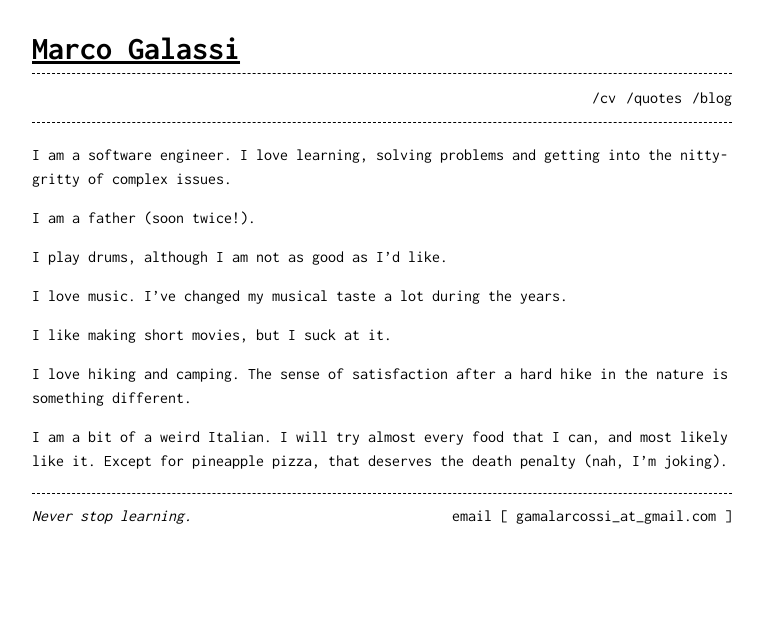
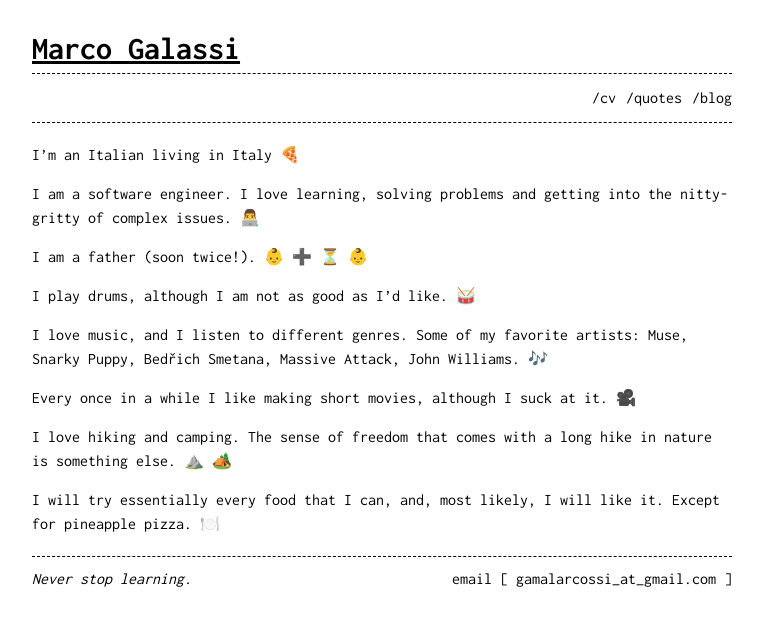
Before and after one commit to officer-rosmarino/officer-rosmarino.github.io, a Jekyll site: the page built from index.md, in a window 1280 px wide. Shown: the top 626 px of the page, without its empty margins (258-1021 px from the left). Built offline with Jekyll 4.4.1, drawn with Linux system fonts in a browser that asks for light colours; emoji names are drawn with the system emoji font.

Commit message:
add emojis

```diff
--- a/Gemfile
+++ b/Gemfile
@@ -34,3 +34,5 @@ gem "wdm", "~> 0.1.1", :platforms => [:mingw, :x64_mingw, :mswin]
 gem "http_parser.rb", "~> 0.6.0", :platforms => [:jruby]
 
 gem "webrick", "~> 1.8"
+
+gem 'jemoji'
--- a/_config.yml
+++ b/_config.yml
@@ -48,6 +48,7 @@ message: Never stop learning.
 plugins:
   - jekyll-feed
   - jekyll-remote-theme # add this line to the plugins list if you already have one
+  - jemoji
 
 defaults:
   -
--- a/index.md
+++ b/index.md
@@ -6,16 +6,20 @@ title: Who am I?
 layout: home
 ---
 
-I am a software engineer. I love learning, solving problems and getting into the nitty-gritty of complex issues.
+<!-- List of available emojis here: [text](https://www.fabriziomusacchio.com/blog/2021-08-16-emojis_for_Jekyll/#people--body) -->
 
-I am a father (soon twice!).
+I'm an Italian living in Italy :pizza:
 
-I play drums, although I am not as good as I'd like.
+I am a software engineer. I love learning, solving problems and getting into the nitty-gritty of complex issues. :man_technologist:
 
-I love music. I've changed my musical taste a lot during the years.
+I am a father (soon twice!). :baby: :heavy_plus_sign: :hourglass_flowing_sand: :baby:
 
-I like making short movies, but I suck at it.
+I play drums, although I am not as good as I'd like. :drum:
 
-I love hiking and camping. The sense of satisfaction after a hard hike in the nature is something different.
+I love music, and I listen to different genres. Some of my favorite artists: Muse, Snarky Puppy, Bedřich Smetana, Massive Attack, John Williams. :notes:
 
-I am a bit of a weird Italian. I will try almost every food that I can, and most likely like it. Except for pineapple pizza, that deserves the death penalty (nah, I'm joking).
+Every once in a while I like making short movies, although I suck at it. :movie_camera:
+
+I love hiking and camping. The sense of freedom that comes with a long hike in nature is something else. :mountain: :camping:
+
+I will try essentially every food that I can, and, most likely, I will like it. Except for pineapple pizza. :plate_with_cutlery:
```
Also changed, not shown: Gemfile.lock.
